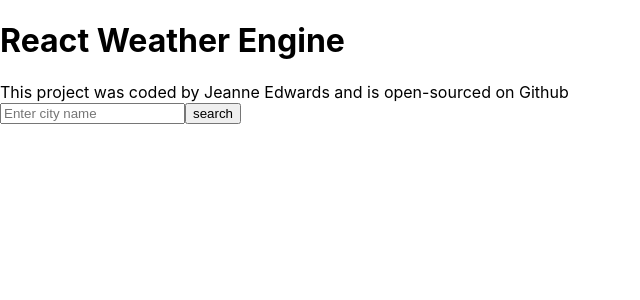
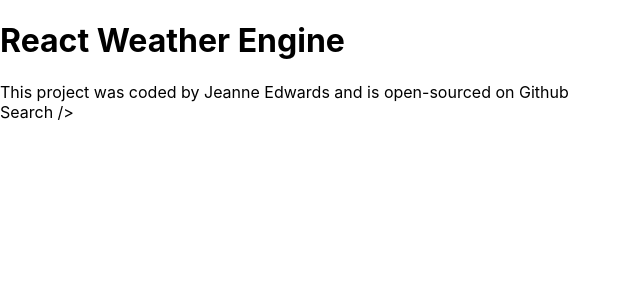
Before and after one commit to jcedwards48/react-week4, a React (Create React App) app: page / in a window 1280 px wide. Shown: the top 300 px of the page, without its empty margins (0-640 px from the left). Built offline with nearby package versions, Linux system fonts and the light colour scheme.

Commit message:
Update App.js

```diff
--- a/src/App.js
+++ b/src/App.js
@@ -11,8 +11,8 @@ export default function App() {
           href="https://github.com/jcedwards48/react-week4"
           target="_blank"
         ></a>
-        <Search />
       </footer>
+      Search />
     </div>
   );
 }
```
